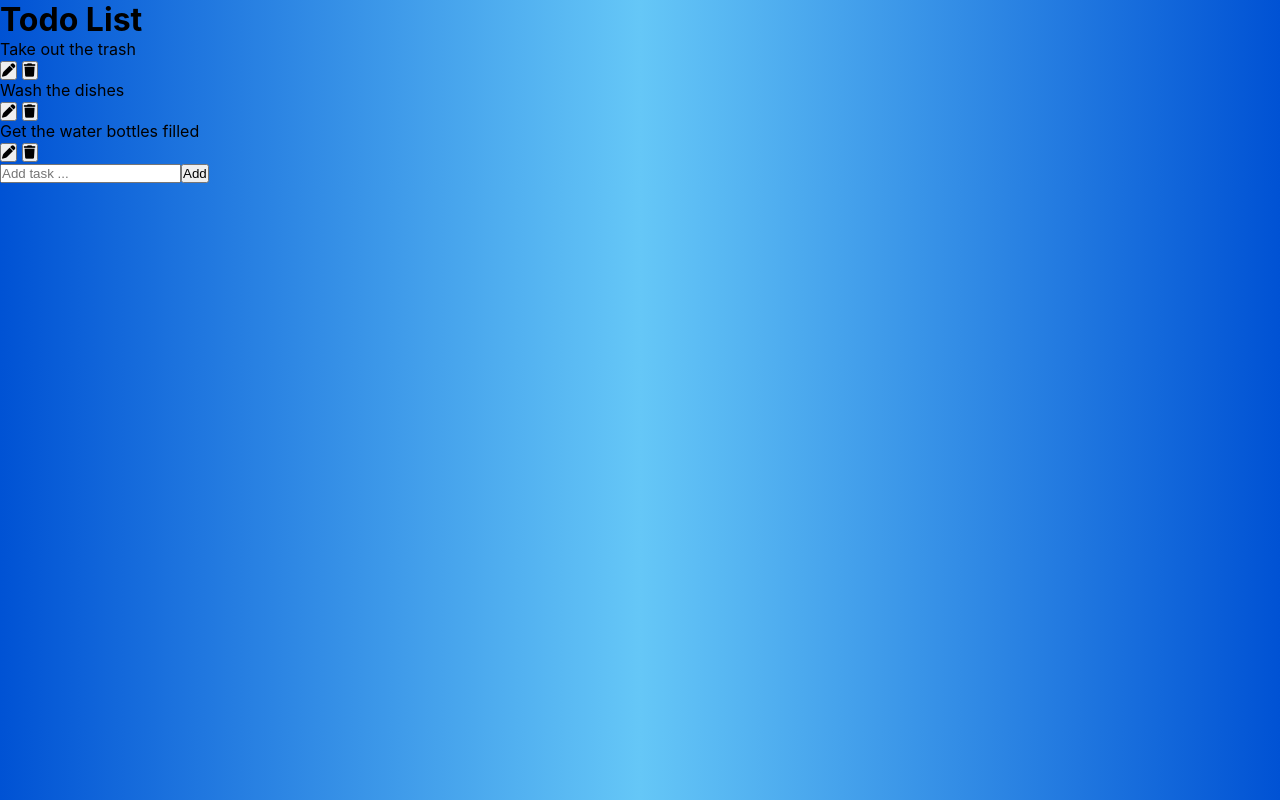
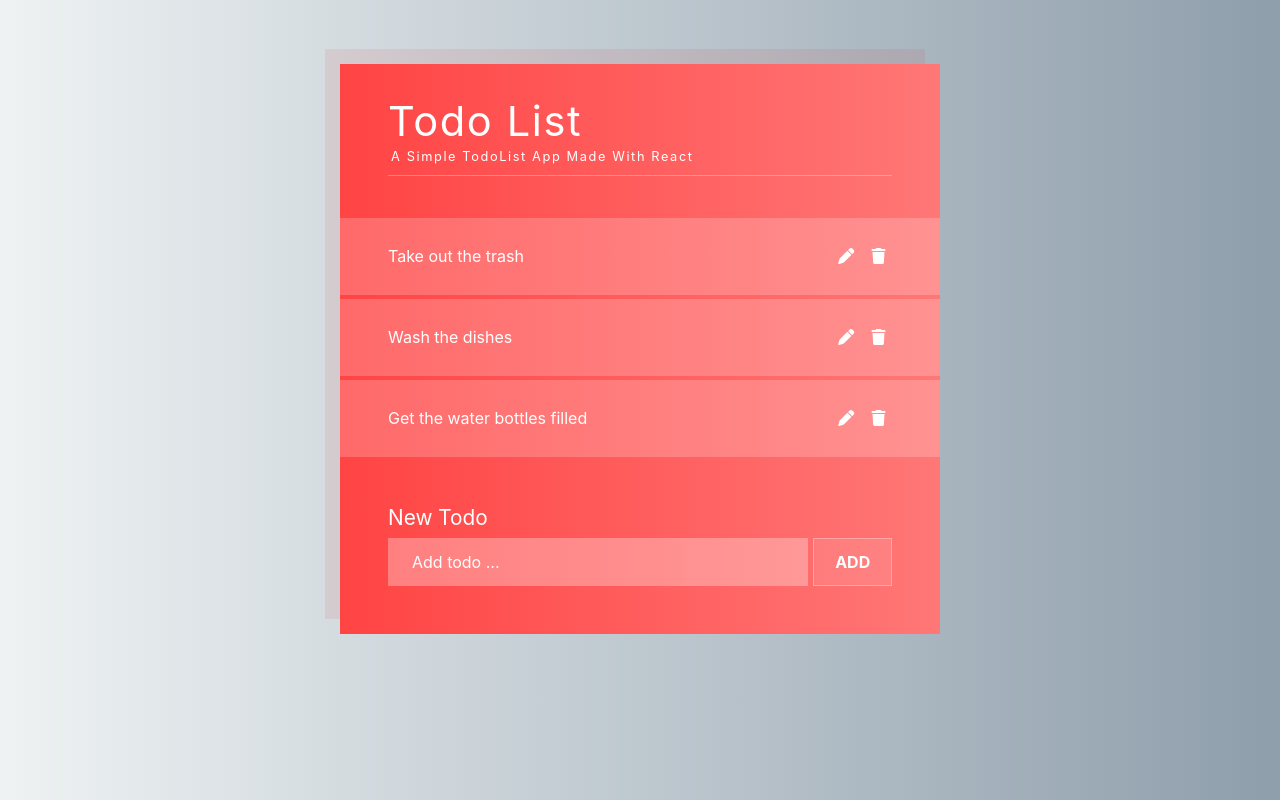
Before and after one commit to zaidakhterr/TodoList-App, a React (Create React App) app: page / in a window 1280 px wide. Built offline with nearby package versions, Linux system fonts and the light colour scheme.

Commit message:
Styling the app

```diff
--- a/src/Components/EditTodoForm.js
+++ b/src/Components/EditTodoForm.js
@@ -26,18 +26,20 @@ export class EditTodoForm extends Component {
 
   render() {
     return (
-      <div className='EditTodoForm'>
-        <form onSubmit={this.handleSubmit}>
+      <li className='EditTodoForm'>
+        <form className='EditTodoForm-form' onSubmit={this.handleSubmit}>
+          {/* <label htmlFor='EditTask'>Edit</label> */}
           <input
-            className='EditTodoForm-textField'
+            id='EditTask'
             type='text'
             name='task'
             value={this.state.task}
+            autoComplete='off'
             onChange={this.handleChange}
           />
-          <input className='EditTodoForm-btn btn' type='submit' value='Save' />
+          <button>Save</button>
         </form>
-      </div>
+      </li>
     );
   }
 }
--- a/src/Components/NewTodoForm.js
+++ b/src/Components/NewTodoForm.js
@@ -26,19 +26,19 @@ export class NewTodoForm extends Component {
 
   render() {
     return (
-      <div className='NewTodoForm'>
-        <form onSubmit={this.handleSubmit}>
+      <form className='NewTodoForm' onSubmit={this.handleSubmit}>
+        <label htmlFor='NewTask'>New Todo</label>
         <input
-            className='NewTodoForm-textField'
+          id='NewTask'
           type='text'
           name='task'
           value={this.state.task}
-            placeholder='Add task ...'
+          placeholder='Add todo ...'
+          autoComplete='off'
           onChange={this.handleChange}
         />
-          <input className='NewTodoForm-btn btn' type='submit' value='Add' />
+        <button>Add</button>
       </form>
-      </div>
     );
   }
 }
--- a/src/Components/Todo.js
+++ b/src/Components/Todo.js
@@ -5,11 +5,12 @@ import '../Styles/Todo.scss';
 export class Todo extends Component {
   constructor(props) {
     super(props);
-    this.handleClick = this.handleClick.bind(this);
+    this.handleDelete = this.handleDelete.bind(this);
     this.handleEdit = this.handleEdit.bind(this);
+    this.handleComplete = this.handleComplete.bind(this);
   }
 
-  handleClick() {
+  handleDelete() {
     this.props.deleteTodo(this.props.todo);
   }
 
@@ -17,18 +18,38 @@ export class Todo extends Component {
     this.props.editTodo(this.props.todo);
   }
 
+  handleComplete() {
+    this.props.completeTodo(this.props.todo);
+  }
+
   render() {
     const { todo } = this.props;
     return (
-      <div className='Todo'>
-        <li className='Todo-task'>{todo.task}</li>
-        <button className='Todo-btn btn' onClick={this.handleEdit}>
-          <i className='fas fa-pen'></i>
-        </button>{' '}
-        <button className='Todo-btn btn' onClick={this.handleClick}>
-          <i className='fas fa-trash'></i>
-        </button>
-      </div>
+      <li className={todo.isCompleted ? 'Todo Todo-disabled' : 'Todo'}>
+        <p
+          className={
+            todo.isCompleted ? 'Todo-task Todo-completed' : 'Todo-task'
+          }
+          onClick={this.handleComplete}>
+          {todo.task}
+        </p>
+        <div className='Todo-btn-group'>
+          <button
+            className='Todo-btn tooltip'
+            onClick={this.handleEdit}
+            disabled={todo.isCompleted}>
+            <span className='tooltip-text'>Edit</span>
+            <i className='fas fa-pen'></i>
+          </button>{' '}
+          <button
+            className='Todo-btn tooltip'
+            onClick={this.handleDelete}
+            disabled={todo.isCompleted}>
+            <span className='tooltip-text'>Delete</span>
+            <i className='fas fa-trash'></i>
+          </button>
+        </div>
+      </li>
     );
   }
 }
--- a/src/Components/TodoList.js
+++ b/src/Components/TodoList.js
@@ -35,6 +35,7 @@ export class TodoList extends Component {
     this.deleteTodo = this.deleteTodo.bind(this);
     this.editTodo = this.editTodo.bind(this);
     this.saveTodo = this.saveTodo.bind(this);
+    this.completeTodo = this.completeTodo.bind(this);
   }
 
   addTodo(todo) {
@@ -84,6 +85,19 @@ export class TodoList extends Component {
     }));
   }
 
+  completeTodo(todo) {
+    this.setState(() => ({
+      todos: [
+        ...this.state.todos.map(item => {
+          if (item.id === todo.id) {
+            item.isCompleted = !item.isCompleted;
+          }
+          return item;
+        }),
+      ],
+    }));
+  }
+
   render() {
     let todos = this.state.todos.map(todo =>
       todo.isEditing ? (
@@ -94,13 +108,16 @@ export class TodoList extends Component {
           todo={todo}
           deleteTodo={this.deleteTodo}
           editTodo={this.editTodo}
+          completeTodo={this.completeTodo}
         />
       )
     );
 
     return (
       <div className='TodoList'>
-        <h1 className='Todolist-header'>Todo List</h1>
+        <h1 className='Todolist-header'>
+          Todo List <small>A Simple TodoList App Made With React</small>{' '}
+        </h1>
         <ul className='TodoList-list'>{todos}</ul>
         <NewTodoForm addTodo={this.addTodo} />
       </div>
--- a/src/Styles/App.scss
+++ b/src/Styles/App.scss
@@ -0,0 +1,15 @@
+// Reset the default button styles all over the app
+.App {
+  margin: 0 3rem;
+}
+
+button {
+  padding: 0;
+  border: none;
+  outline: none;
+  font: inherit;
+  color: inherit;
+  background: none;
+  cursor: pointer;
+  appearance: none;
+}
--- a/src/Styles/EditTodoForm.scss
+++ b/src/Styles/EditTodoForm.scss
@@ -0,0 +1,54 @@
+.EditTodoForm {
+  display: flex;
+  align-items: center;
+  margin: 0 -3rem 4px;
+  padding: 0 3rem;
+  height: 77px;
+  background: rgba(255, 255, 255, 0.2);
+  overflow: hidden;
+  position: relative;
+
+  &-form {
+    min-width: 100%;
+    display: flex;
+    align-items: center;
+    justify-content: space-around;
+
+    label {
+      font-size: 1.4rem;
+      margin-right: 5px;
+    }
+
+    input,
+    button {
+      font-family: inherit;
+      height: 2.3rem;
+      //border-radius: 2px;
+    }
+
+    input {
+      flex-grow: 1;
+      border: none;
+      background: rgba(255, 255, 255, 0.3);
+      color: #fff;
+      padding: 0 1.5rem;
+      font-size: initial;
+      font-weight: normal;
+      outline: none;
+    }
+
+    button {
+      padding: 0 1.3rem;
+      background: rgba(255, 255, 255, 0.1);
+      text-transform: uppercase;
+      font-weight: bold;
+      border: 1px solid rgba(255, 255, 255, 0.3);
+      margin-left: 5px;
+      transition: background 0.4s ease-out;
+
+      &:hover {
+        background: rgba(0, 0, 0, 0.1);
+      }
+    }
+  }
+}
--- a/src/Styles/NewTodoForm.scss
+++ b/src/Styles/NewTodoForm.scss
@@ -0,0 +1,64 @@
+.NewTodoForm {
+  margin-top: 3rem;
+  display: flex;
+  flex-wrap: wrap;
+
+  label {
+    min-width: 100%;
+    margin-bottom: 0.5rem;
+    font-size: 1.3rem;
+  }
+
+  input,
+  button {
+    font-family: inherit;
+    height: 3rem;
+    //border-radius: 2px;
+  }
+
+  input {
+    flex-grow: 1;
+    color: #fff;
+    background: rgba(255, 255, 255, 0.3);
+    padding: 0 1.5rem;
+    font-size: initial;
+    font-weight: normal;
+    border: none;
+    outline: none;
+
+    &:focus::placeholder {
+      color: transparent;
+    }
+
+    &::placeholder {
+      color: #fff;
+      opacity: 1;
+    }
+
+    &::-webkit-input-placeholder {
+      /* Edge */
+      color: #fff;
+      opacity: 1;
+    }
+
+    &:-ms-input-placeholder {
+      /* Internet Explorer 10-11 */
+      color: #fff;
+      opacity: 1;
+    }
+  }
+
+  button {
+    padding: 0 1.3rem;
+    background: rgba(255, 255, 255, 0.1);
+    text-transform: uppercase;
+    font-weight: bold;
+    border: 1px solid rgba(255, 255, 255, 0.3);
+    margin-left: 5px;
+    transition: background 0.4s ease-out;
+
+    &:hover {
+      background: rgba(0, 0, 0, 0.1);
+    }
+  }
+}
--- a/src/Styles/Todo.scss
+++ b/src/Styles/Todo.scss
@@ -0,0 +1,107 @@
+.Todo {
+  display: flex;
+  margin: 0 -3rem 4px;
+  padding: 1.1rem 3rem;
+  height: 77px;
+  justify-content: space-between;
+  align-items: center;
+  background: rgba(255, 255, 255, 0.2);
+  overflow: hidden;
+  position: relative;
+  transition: opacity 500ms ease-in-out;
+
+  &-disabled {
+    opacity: 0.5;
+  }
+
+  &-task {
+    position: relative;
+    transition: opacity 0.4s linear;
+    cursor: pointer;
+  }
+
+  &-completed {
+    transition: opacity 300ms ease-in-out;
+    transition-delay: 200ms;
+    // opacity: 0.5;
+
+    &:before {
+      content: '';
+      position: absolute;
+      top: 55%;
+      left: -0.5rem;
+      display: block;
+      width: 0%;
+      height: 2px;
+      background: #fff;
+      animation: strikeitem 300ms ease-in 0s forwards;
+    }
+  }
+
+  &-btn-group {
+    flex-shrink: 0;
+    padding-left: 0.7rem;
+    margin-left: auto;
+
+    .Todo-btn {
+      font-size: 1rem;
+      margin: 0.4rem;
+
+      i {
+        display: inline-block;
+      }
+
+      &:disabled {
+        cursor: not-allowed;
+      }
+
+      &:hover {
+        color: #eeeeee;
+      }
+    }
+
+    .tooltip {
+      position: relative;
+      display: inline-block;
+
+      &:hover .tooltip-text {
+        visibility: visible;
+        opacity: 1;
+      }
+
+      &-text {
+        visibility: hidden;
+        width: 50px;
+        background-color: rgb(255, 200, 200);
+        color: #000;
+        text-align: center;
+        padding: 1px 5px;
+        font-size: 0.7rem;
+        position: absolute;
+        z-index: 1;
+        bottom: 125%;
+        left: 50%;
+        margin-left: -25px;
+        opacity: 0;
+        transition: opacity 0.3s;
+
+        &:after {
+          content: '';
+          position: absolute;
+          top: 100%;
+          left: 50%;
+          margin-left: -5px;
+          border-width: 5px;
+          border-style: solid;
+          border-color: rgb(255, 200, 200) transparent transparent transparent;
+        }
+      }
+    }
+  }
+}
+
+@keyframes strikeitem {
+  to {
+    width: calc(100% + 1rem);
+  }
+}
--- a/src/Styles/TodoList.scss
+++ b/src/Styles/TodoList.scss
@@ -0,0 +1,32 @@
+.TodoList {
+  margin: 4rem auto;
+  padding: 2rem 3rem 3rem;
+  max-width: 600px;
+  background: #ff6666;
+  background: -webkit-linear-gradient(to right, #ff4444, #ff7777);
+  background: linear-gradient(to right, #ff4444, #ff7777);
+  color: #fff;
+  box-shadow: -15px -15px 0px 0px rgba(200, 50, 50, 0.1);
+  overflow: hidden;
+  //border-radius: 4px;
+
+  ul {
+    margin-top: 2.6rem;
+    list-style: none;
+  }
+
+  h1 {
+    font-weight: normal;
+    font-size: 2.6rem;
+    letter-spacing: 0.1rem;
+    border-bottom: solid 1px rgba(255, 255, 255, 0.3);
+
+    small {
+      display: block;
+      font-size: 0.8rem;
+      margin-bottom: 0.7rem;
+      margin-left: 3px;
+      margin-top: 0.2rem;
+    }
+  }
+}
--- a/src/index.scss
+++ b/src/Styles/index.scss
@@ -11,7 +11,9 @@ body {
   -webkit-font-smoothing: antialiased;
   -moz-osx-font-smoothing: grayscale;
 
-  background: #9cecfb;
-  background: -webkit-linear-gradient(to right, #0052d4, #65c7f7, #0052d4);
-  background: linear-gradient(to right, #0052d4, #65c7f7, #0052d4);
+  background: #8e9eab;
+  background: -webkit-linear-gradient(to right, #eef2f3, #8e9eab);
+  background: linear-gradient(to right, #eef2f3, #8e9eab);
+
+  max-height: 100vh;
 }
--- a/src/index.js
+++ b/src/index.js
@@ -1,6 +1,6 @@
 import React from 'react';
 import ReactDOM from 'react-dom';
-import './index.scss';
+import './Styles/index.scss';
 import App from './Components/App';
 
 ReactDOM.render(<App />, document.getElementById('root'));
```
Lines whose indentation alone changed are shown as unchanged.
